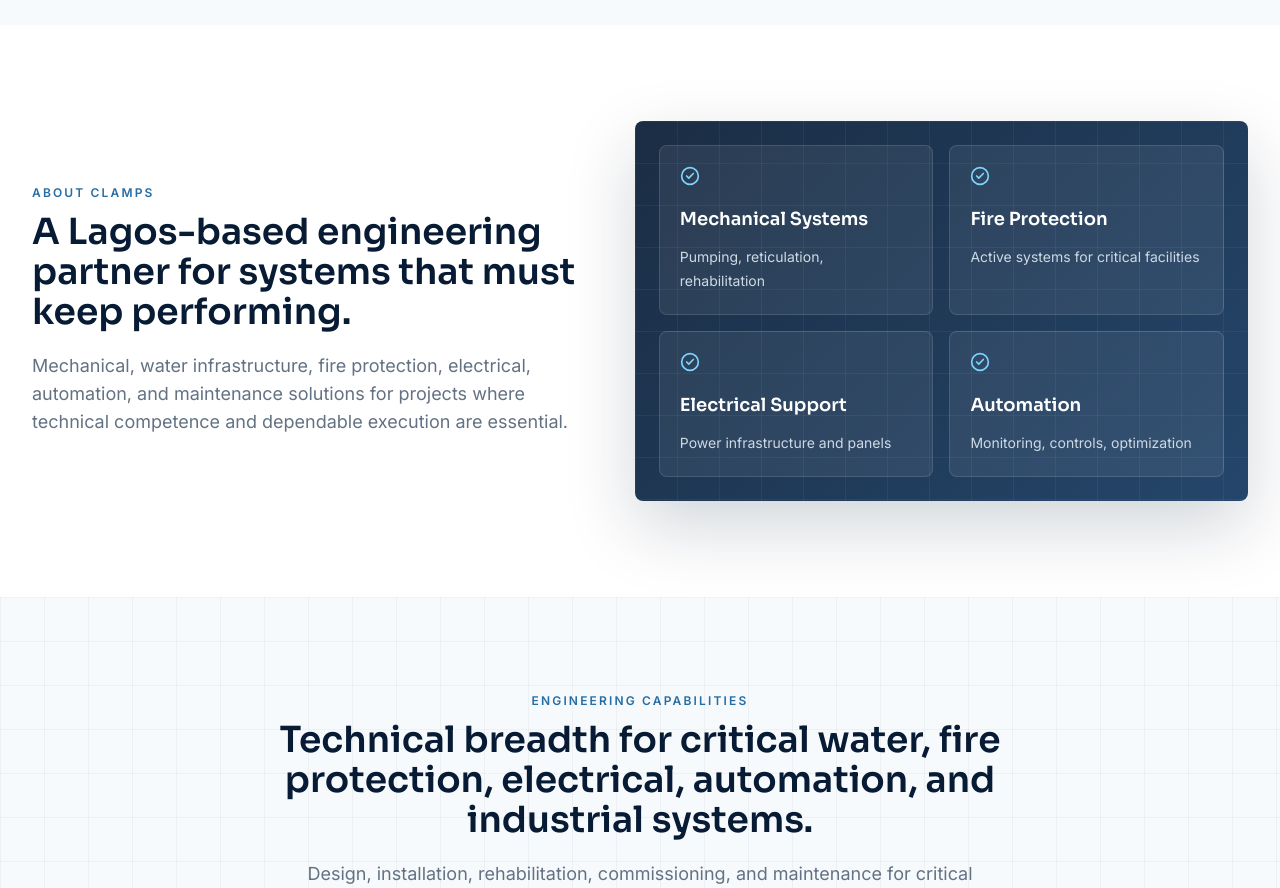
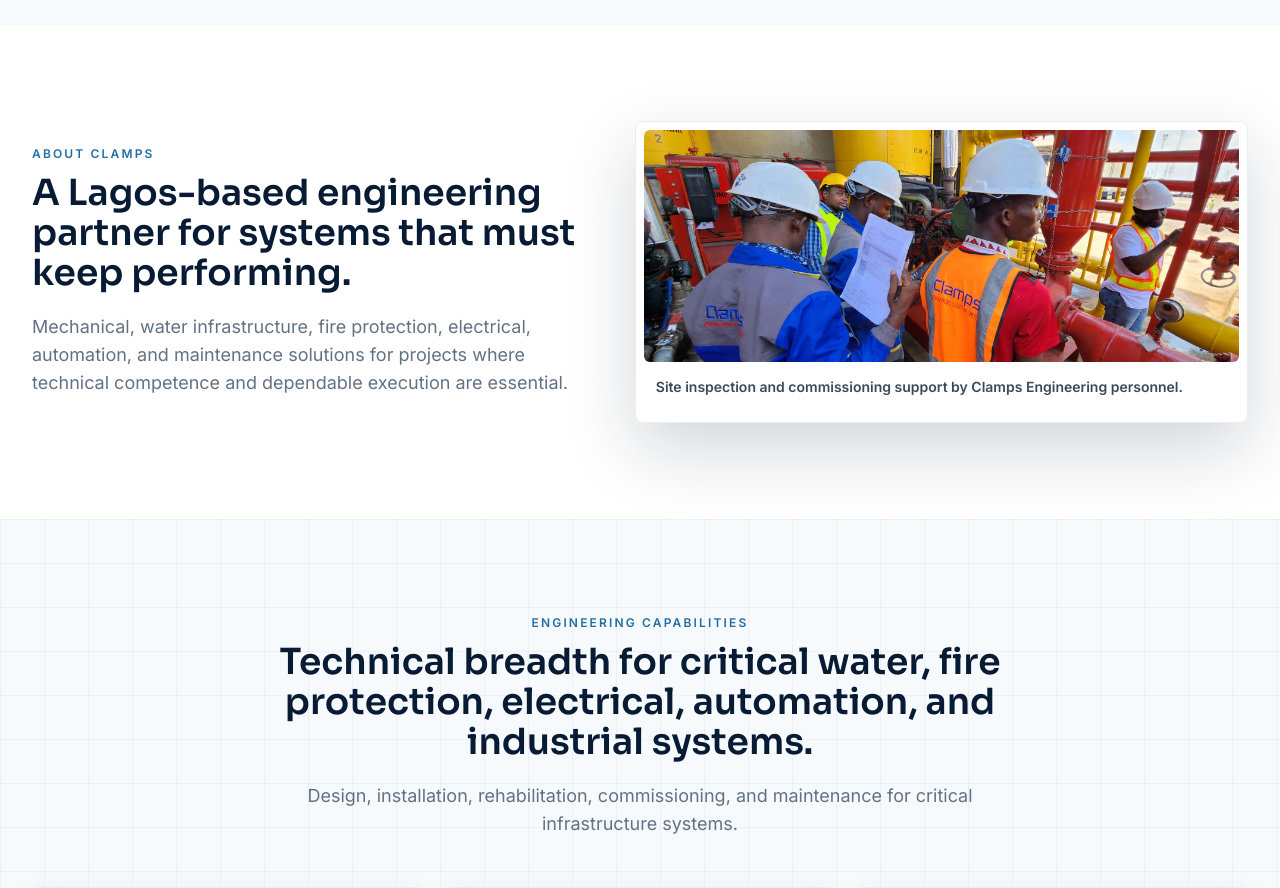
Before and after one commit to micha-tech/clampsweb, a Next.js app: page / in a window 1280 px wide. Shown: the part 1180-2068 px from the top of the page. Built offline with nearby package versions, Linux system fonts and the light colour scheme.

Commit message:
about section image

```diff
--- a/src/app/page.tsx
+++ b/src/app/page.tsx
@@ -1,4 +1,5 @@
-import { ArrowRight, CheckCircle2 } from "lucide-react";
+import { ArrowRight } from "lucide-react";
+import Image from "next/image";
 import Link from "next/link";
 import { CTASection } from "@/components/cta-section";
 import { FadeIn, MotionCard } from "@/components/motion";
@@ -105,32 +106,20 @@
           </div>
 
           <FadeIn delay={0.12}>
-            <div className="blueprint-panel relative overflow-hidden rounded-lg p-6 text-white shadow-industrial">
-              <div className="relative grid gap-4 sm:grid-cols-2">
-                {[
-                  ["Mechanical Systems", "Pumping, reticulation, rehabilitation"],
-                  ["Fire Protection", "Active systems for critical facilities"],
-                  ["Electrical Support", "Power infrastructure and panels"],
-                  ["Automation", "Monitoring, controls, optimization"],
-                ].map(([title, description]) => (
-                  <div
-                    key={title}
-                    className="rounded-lg border border-white/[0.12] bg-white/[0.07] p-5"
-                  >
-                    <CheckCircle2
-                      aria-hidden
-                      className="h-5 w-5 text-clamps-cyan"
-                    />
-                    <h3 className="mt-5 font-display text-lg font-semibold">
-                      {title}
-                    </h3>
-                    <p className="mt-3 text-sm leading-6 text-steel-200">
-                      {description}
-                    </p>
-                  </div>
-                ))}
-              </div>
-            </div>
+            <figure className="overflow-hidden rounded-lg border border-steel-100 bg-white p-2 shadow-industrial">
+              <Image
+                src="/about-site-inspection.jpg"
+                alt="Clamps Engineering team conducting site inspection on industrial pipework"
+                width={2048}
+                height={967}
+                sizes="(min-width: 1024px) 52vw, 100vw"
+                className="h-auto w-full rounded-md"
+              />
+              <figcaption className="px-3 py-4 text-sm font-semibold text-steel-700">
+                Site inspection and commissioning support by Clamps Engineering
+                personnel.
+              </figcaption>
+            </figure>
           </FadeIn>
         </div>
       </section>
```
Also changed, not shown: public/about-site-inspection.jpg (added), 1 other file (tests, documents, lock files or other folders).
